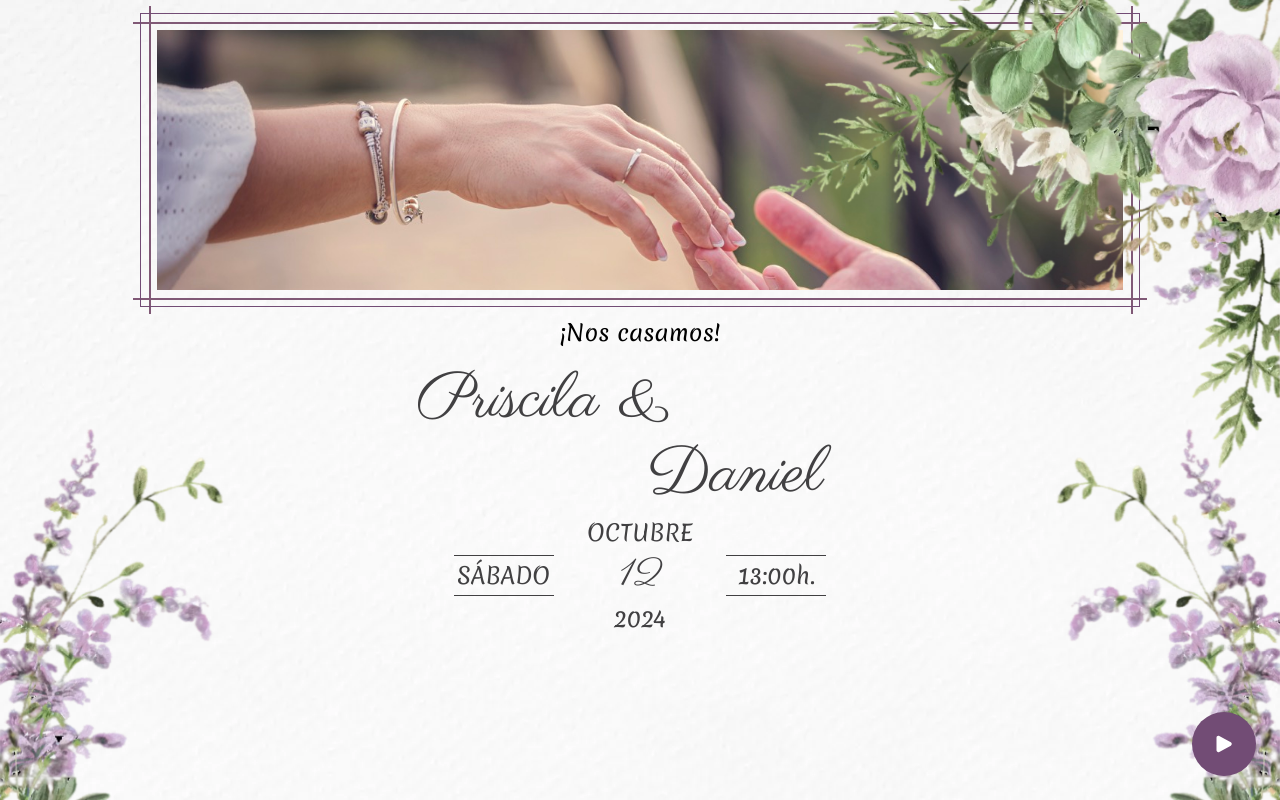
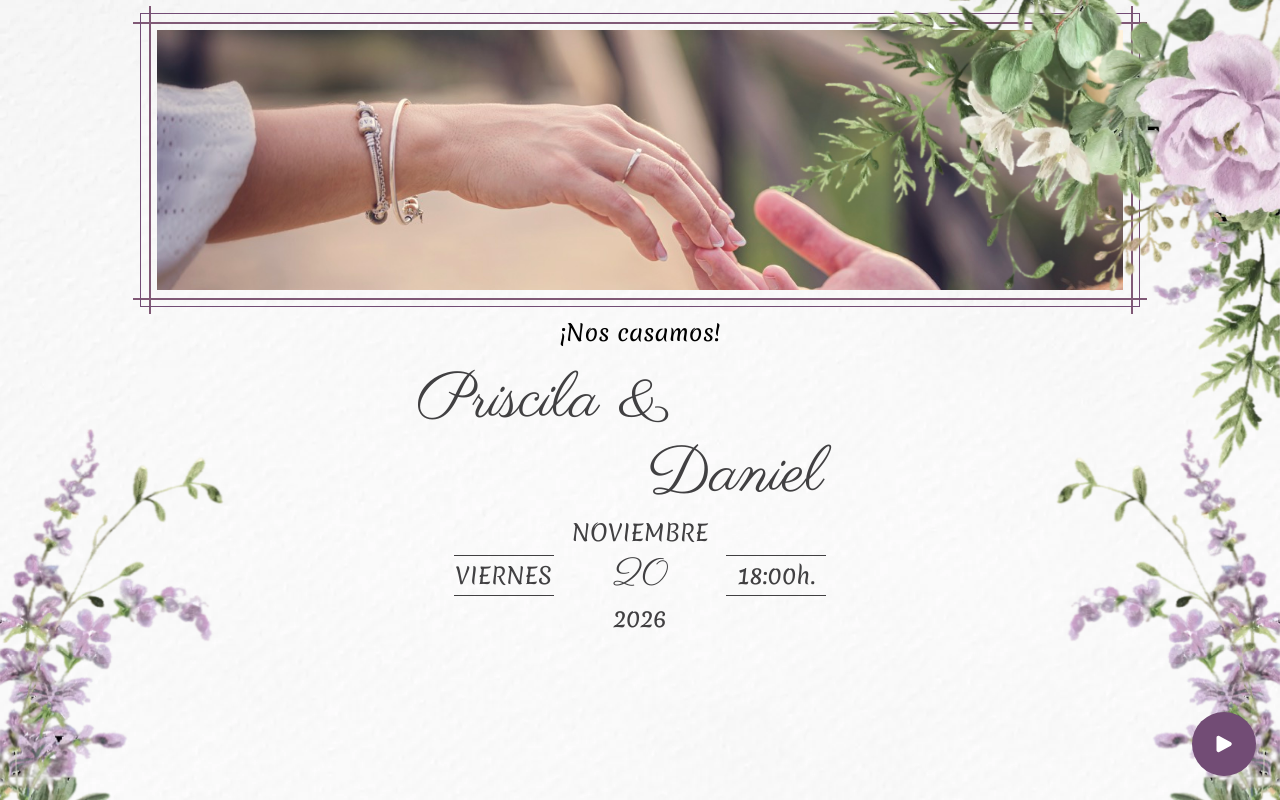
Before and after one commit to priscilaydaniel/priscilaydaniel.github.io, a Vue app: page / in a window 1280 px wide. Shown: the top 800 px of the page. Built offline with nearby package versions, Linux system fonts and the light colour scheme; no server answers; a web font is replaced by a local one.

Commit message:
changed dates

```diff
--- a/package.json
+++ b/package.json
@@ -5,7 +5,7 @@
   "type": "module",
   "scripts": {
     "dev": "vite",
-    "deploy": "yarn build && gh-pages -d dist -m 'deploy' -b gh-pages --cname www.bodasandraypablo.com",
+    "deploy": "yarn build && gh-pages -d dist -m 'deploy' -b gh-pages",
     "predeploy": "yarn build",
     "build": "vite build",
     "preview": "vite preview",
--- a/src/components/invitation/weddingHeader.vue
+++ b/src/components/invitation/weddingHeader.vue
@@ -60,22 +60,22 @@
     </div>
     <div class="header-header-main-bottom">
       <div class="header-date-info">
-        <span class="date-month">OCTUBRE </span>
+        <span class="date-month">NOVIEMBRE </span>
         <div class="grid-container header-date-central">
           <div class="grid-item day-week">
             <div class="lines-top-bottom">
-              <span>SÁBADO</span>
+              <span>VIERNES</span>
             </div>
           </div>
-          <div class="grid-item day-number">12</div>
+          <div class="grid-item day-number">20</div>
           <div class="grid-item day-time">
             <div class="lines-top-bottom">
-              <span>13:00h.</span>
+              <span>18:00h.</span>
             </div>
           </div>
         </div>
 
-        <span class="date-year">2024</span>
+        <span class="date-year">2026</span>
       </div>
     </div>
 
```
